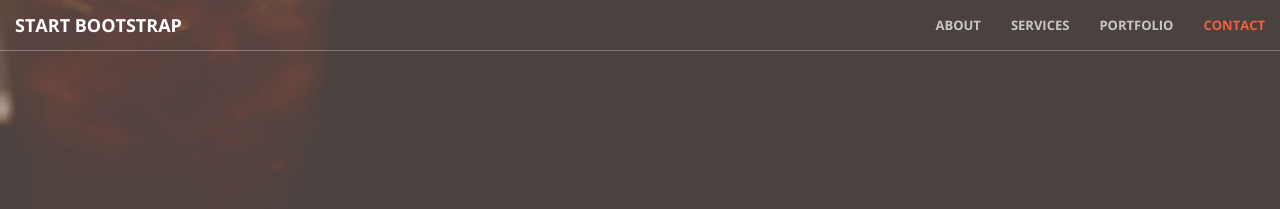
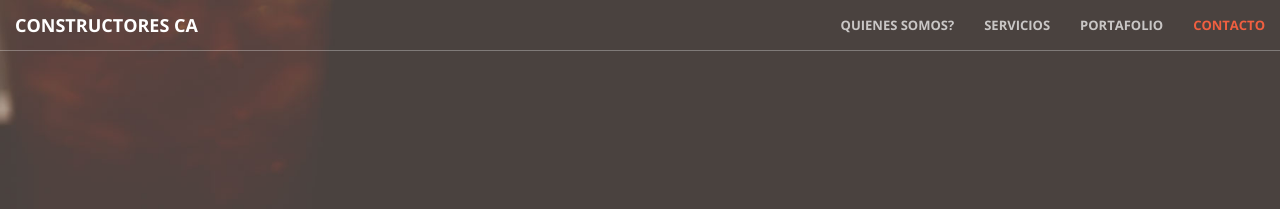
Before and after one commit to ConstructoresCA/constructoresca.com, a Jekyll site: the page built from index.html, in a window 1280 px wide. Shown: the top 209 px of the page. Built offline with Jekyll 4.4.1, drawn with Linux system fonts in a browser that asks for light colours.

Commit message:
Rename navigation items.

```diff
--- a/_includes/nav.html
+++ b/_includes/nav.html
@@ -3,28 +3,28 @@
         <!-- Brand and toggle get grouped for better mobile display -->
         <div class="navbar-header">
             <button type="button" class="navbar-toggle collapsed" data-toggle="collapse" data-target="#bs-example-navbar-collapse-1">
-                <span class="sr-only">Toggle navigation</span>
+                <span class="sr-only">Menu</span>
                 <span class="icon-bar"></span>
                 <span class="icon-bar"></span>
                 <span class="icon-bar"></span>
             </button>
-            <a class="navbar-brand page-scroll" href="#page-top">Start Bootstrap</a>
+            <a class="navbar-brand page-scroll" href="#page-top">{{ site.title }}</a>
         </div>
 
         <!-- Collect the nav links, forms, and other content for toggling -->
         <div class="collapse navbar-collapse" id="bs-example-navbar-collapse-1">
             <ul class="nav navbar-nav navbar-right">
                 <li>
-                    <a class="page-scroll" href="#about">About</a>
+                    <a class="page-scroll" href="#about">Quienes somos?</a>
                 </li>
                 <li>
-                    <a class="page-scroll" href="#services">Services</a>
+                    <a class="page-scroll" href="#services">Servicios</a>
                 </li>
                 <li>
-                    <a class="page-scroll" href="#portfolio">Portfolio</a>
+                    <a class="page-scroll" href="#portfolio">Portafolio</a>
                 </li>
                 <li>
-                    <a class="page-scroll" href="#contact">Contact</a>
+                    <a class="page-scroll" href="#contact">Contacto</a>
                 </li>
             </ul>
         </div>
```
